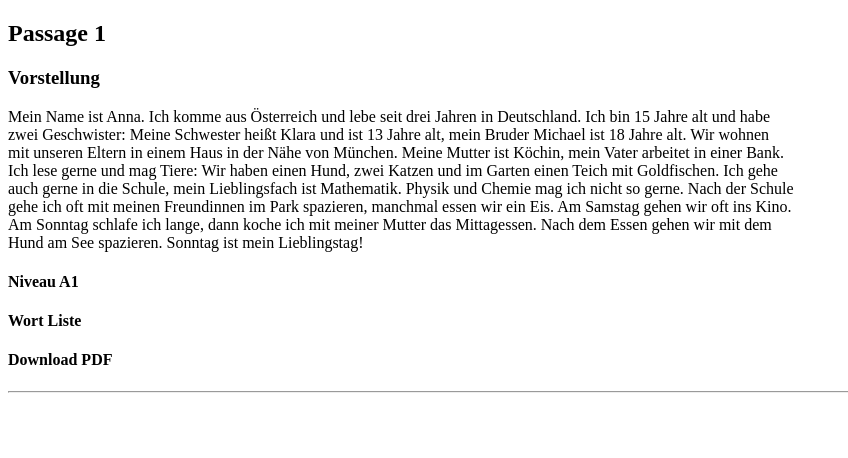
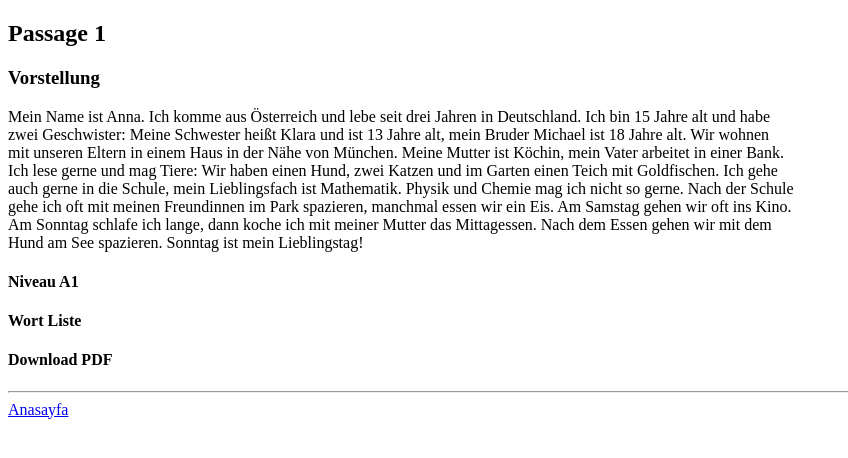
Before and after one commit to kamilsmr35/DeutschWebSite, a plain HTML site: page lesen/passage1.html in a window 1280 px wide. Shown: the whole page, without its empty margins (0-848 px from the left). Drawn offline with Linux system fonts and the light colour scheme.

Commit message:
anasayfa

```diff
--- a/lesen/passage1.html
+++ b/lesen/passage1.html
@@ -24,5 +24,8 @@
 
         <hr>
         </div>
+
+
+    <div><a href="/DeutschWebSite/index.html">Anasayfa</a></div>
 </body>
 </html>
```
Also changed, not shown: index.html (+4 -0 lines), lesen.html (+2 -0 lines), lesen/passage10.html (+2 -0 lines), lesen/passage2.html (+2 -0 lines), lesen/passage3.html (+2 -0 lines), lesen/passage4.html (+2 -0 lines), lesen/passage5.html (+2 -0 lines), lesen/passage6.html (+2 -0 lines), lesen/passage7.html (+2 -0 lines), lesen/passage8.html (+2 -0 lines), lesen/passage9.html (+2 -0 lines), podcast.html (added).
